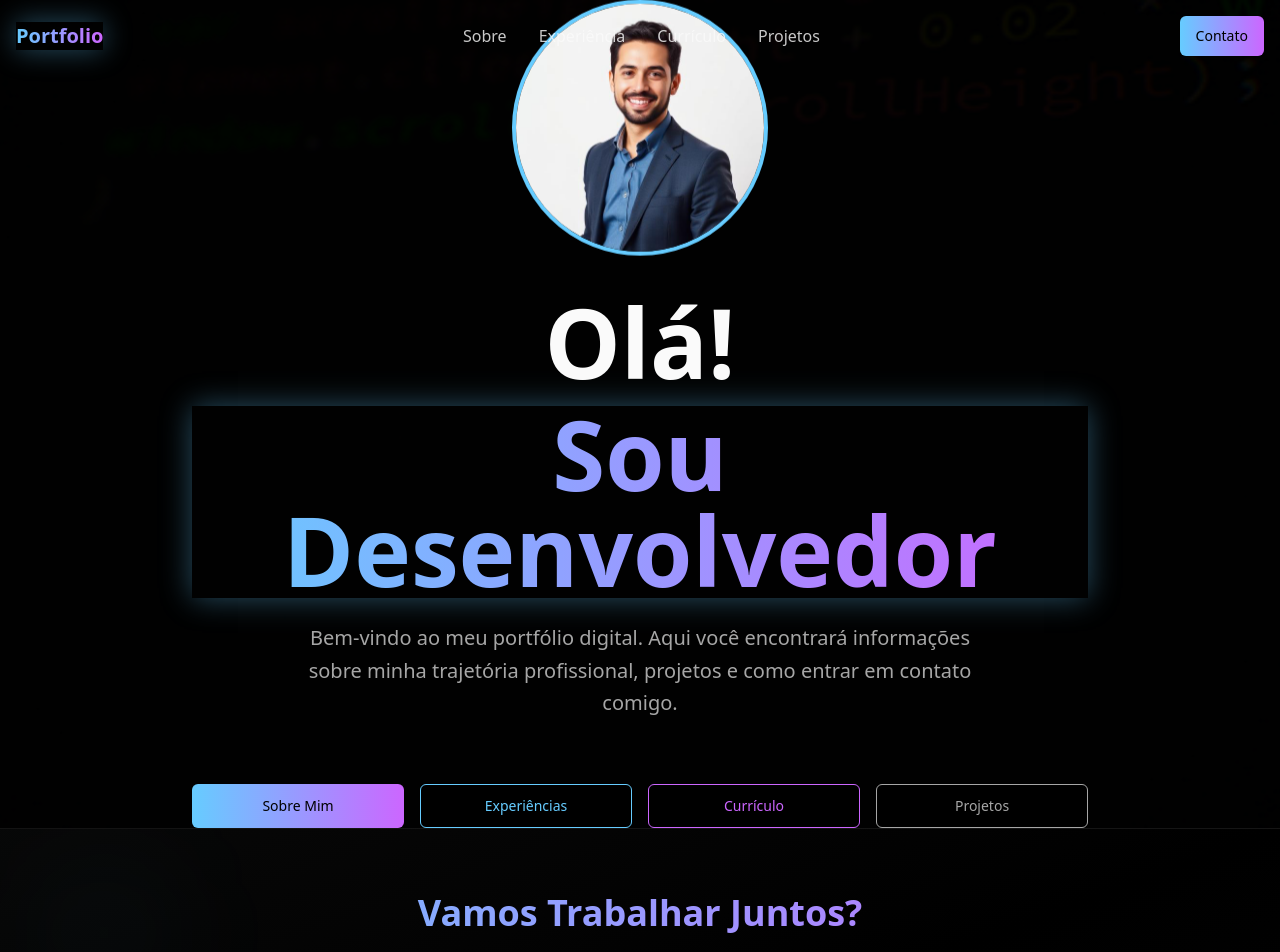
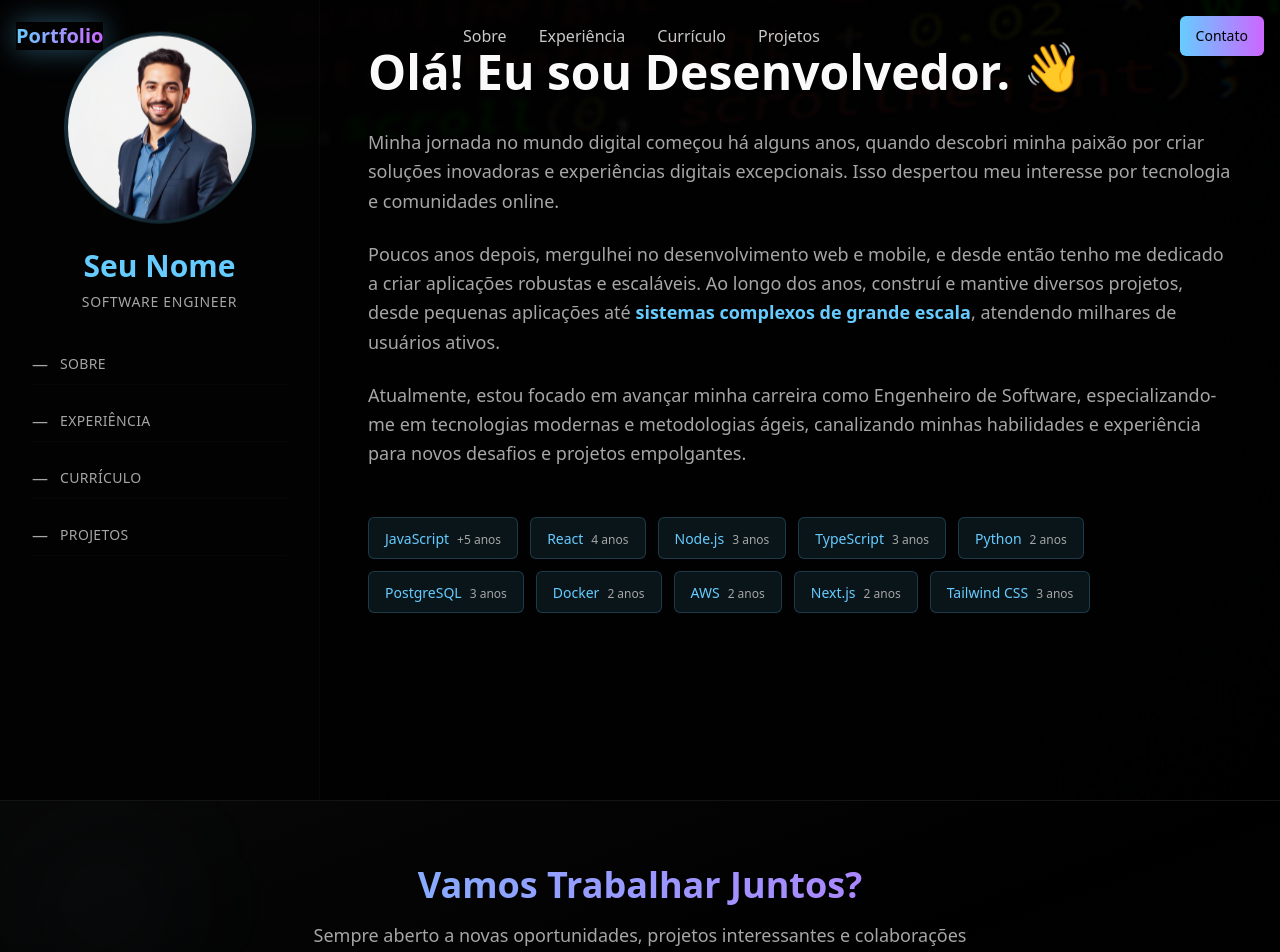
Before and after one commit to kayqueallan/meu-portifolio, a React (Vite) app: page / in a window 1280 px wide. Shown: the top 952 px of the page. Built offline with nearby package versions, Linux system fonts and the light colour scheme.

Commit message:
Refatorar página inicial
Ajustar o layout da página inicial para o estilo solicitado, mantendo a estrutura de múltiplas páginas e o tema escuro.

```diff
--- a/src/pages/Home.tsx
+++ b/src/pages/Home.tsx
@@ -1,92 +1,122 @@
 import profilePhoto from "@/assets/profile-photo.jpg";
 import codingGif from "@/assets/coding-background.gif";
-import { Button } from "@/components/ui/button";
 import { Link } from "react-router-dom";
 
 const Home = () => {
+  const technologies = [
+    { name: "JavaScript", years: "+5 anos" },
+    { name: "React", years: "4 anos" },
+    { name: "Node.js", years: "3 anos" },
+    { name: "TypeScript", years: "3 anos" },
+    { name: "Python", years: "2 anos" },
+    { name: "PostgreSQL", years: "3 anos" },
+    { name: "Docker", years: "2 anos" },
+    { name: "AWS", years: "2 anos" },
+    { name: "Next.js", years: "2 anos" },
+    { name: "Tailwind CSS", years: "3 anos" },
+  ];
+
   return (
-    <div className="min-h-screen relative overflow-hidden flex items-center justify-center">
+    <div className="min-h-screen bg-background flex">
       {/* Animated GIF Background */}
       <div
-        className="absolute inset-0 opacity-20 bg-cover bg-center bg-no-repeat"
+        className="fixed inset-0 opacity-5 bg-cover bg-center bg-no-repeat"
         style={{
           backgroundImage: `url(${codingGif})`,
         }}
       />
 
-      {/* Overlay */}
-      <div className="absolute inset-0 bg-background/80" />
-
-      <div className="container mx-auto px-4 relative z-10">
-        <div className="max-w-4xl mx-auto text-center space-y-8">
+      {/* Left Sidebar */}
+      <aside className="w-80 bg-card/30 backdrop-blur-sm border-r border-border/20 p-8 flex flex-col items-center relative z-10">
         {/* Profile Photo */}
-          <div className="relative inline-block">
-            <div className="w-64 h-64 mx-auto rounded-full overflow-hidden border-4 border-primary shadow-glow animate-float">
+        <div className="w-48 h-48 rounded-full overflow-hidden border-4 border-primary/20 mb-6 animate-float">
           <img
             src={profilePhoto}
             alt="Minha foto de perfil"
             className="w-full h-full object-cover"
           />
         </div>
+
+        {/* Name and Title */}
+        <div className="text-center mb-8">
+          <h1 className="text-3xl font-bold text-primary mb-2">Seu Nome</h1>
+          <p className="text-sm text-muted-foreground uppercase tracking-wider">SOFTWARE ENGINEER</p>
         </div>
 
-          {/* Introduction */}
-          <div className="space-y-6">
-            <h1 className="text-6xl md:text-8xl font-bold">
-              <span className="block text-foreground mb-4">Olá!</span>
-              <span className="block bg-gradient-to-r from-primary to-accent bg-clip-text text-transparent animate-glow">
-                Sou Desenvolvedor
-              </span>
-            </h1>
+        {/* Navigation Menu */}
+        <nav className="w-full space-y-4">
+          <Link
+            to="/sobre"
+            className="flex items-center text-muted-foreground hover:text-primary transition-colors py-2 border-b border-border/10 hover:border-primary/30"
+          >
+            <span className="mr-3">—</span>
+            <span className="text-sm uppercase tracking-wide">SOBRE</span>
+          </Link>
+          <Link
+            to="/experiencias"
+            className="flex items-center text-muted-foreground hover:text-primary transition-colors py-2 border-b border-border/10 hover:border-primary/30"
+          >
+            <span className="mr-3">—</span>
+            <span className="text-sm uppercase tracking-wide">EXPERIÊNCIA</span>
+          </Link>
+          <Link
+            to="/curriculo"
+            className="flex items-center text-muted-foreground hover:text-primary transition-colors py-2 border-b border-border/10 hover:border-primary/30"
+          >
+            <span className="mr-3">—</span>
+            <span className="text-sm uppercase tracking-wide">CURRÍCULO</span>
+          </Link>
+          <Link
+            to="/projetos"
+            className="flex items-center text-muted-foreground hover:text-primary transition-colors py-2 border-b border-border/10 hover:border-primary/30"
+          >
+            <span className="mr-3">—</span>
+            <span className="text-sm uppercase tracking-wide">PROJETOS</span>
+          </Link>
+        </nav>
+      </aside>
 
-            <p className="text-xl text-muted-foreground max-w-2xl mx-auto leading-relaxed">
-              Bem-vindo ao meu portfólio digital. Aqui você encontrará informações sobre minha trajetória profissional, projetos e como entrar em contato comigo.
+      {/* Main Content */}
+      <main className="flex-1 p-12 relative z-10">
+        <div className="max-w-4xl">
+          <div className="mb-12">
+            <h2 className="text-5xl font-bold text-foreground mb-8">
+              Olá! Eu sou Desenvolvedor. <span className="inline-block animate-bounce">👋</span>
+            </h2>
+
+            <div className="space-y-6 text-lg text-muted-foreground leading-relaxed">
+              <p>
+                Minha jornada no mundo digital começou há alguns anos, quando descobri minha paixão por criar soluções inovadoras e experiências digitais excepcionais.
+                Isso despertou meu interesse por tecnologia e comunidades online.
+              </p>
+
+              <p>
+                Poucos anos depois, mergulhei no desenvolvimento web e mobile, e desde então tenho me dedicado a criar aplicações robustas e escaláveis.
+                Ao longo dos anos, construí e mantive diversos projetos, desde pequenas aplicações até <span className="text-primary font-semibold">sistemas complexos de grande escala</span>,
+                atendendo milhares de usuários ativos.
+              </p>
+
+              <p>
+                Atualmente, estou focado em avançar minha carreira como Engenheiro de Software, especializando-me em tecnologias modernas e metodologias ágeis,
+                canalizando minhas habilidades e experiência para novos desafios e projetos empolgantes.
               </p>
             </div>
+          </div>
 
-          {/* Navigation Buttons */}
-          <div className="grid grid-cols-1 md:grid-cols-4 gap-4 max-w-4xl mx-auto pt-8">
-            <Link to="/sobre">
-              <Button
-                size="lg"
-                className="w-full bg-gradient-to-r from-primary to-accent hover:shadow-glow transition-all duration-300 hover:scale-105"
+          {/* Technology Tags */}
+          <div className="flex flex-wrap gap-3">
+            {technologies.map((tech) => (
+              <div
+                key={tech.name}
+                className="bg-primary/10 border border-primary/20 rounded-md px-4 py-2 hover:bg-primary/20 transition-colors duration-200"
               >
-                Sobre Mim
-              </Button>
-            </Link>
-
-            <Link to="/experiencias">
-              <Button
-                size="lg"
-                variant="outline"
-                className="w-full border-primary text-primary hover:bg-primary hover:text-primary-foreground transition-all duration-300"
-              >
-                Experiências
-              </Button>
-            </Link>
-
-            <Link to="/curriculo">
-              <Button
-                size="lg"
-                variant="outline"
-                className="w-full border-accent text-accent hover:bg-accent hover:text-accent-foreground transition-all duration-300"
-              >
-                Currículo
-              </Button>
-            </Link>
-
-            <Link to="/projetos">
-              <Button
-                size="lg"
-                variant="outline"
-                className="w-full border-muted-foreground text-muted-foreground hover:bg-muted-foreground hover:text-background transition-all duration-300"
-              >
-                Projetos
-              </Button>
-            </Link>
+                <span className="text-primary font-medium text-sm">{tech.name}</span>
+                <span className="text-muted-foreground text-xs ml-2">{tech.years}</span>
+              </div>
+            ))}
           </div>
         </div>
-      </div>
+      </main>
     </div>
   );
 };
```
Lines whose indentation alone changed are shown as unchanged.
